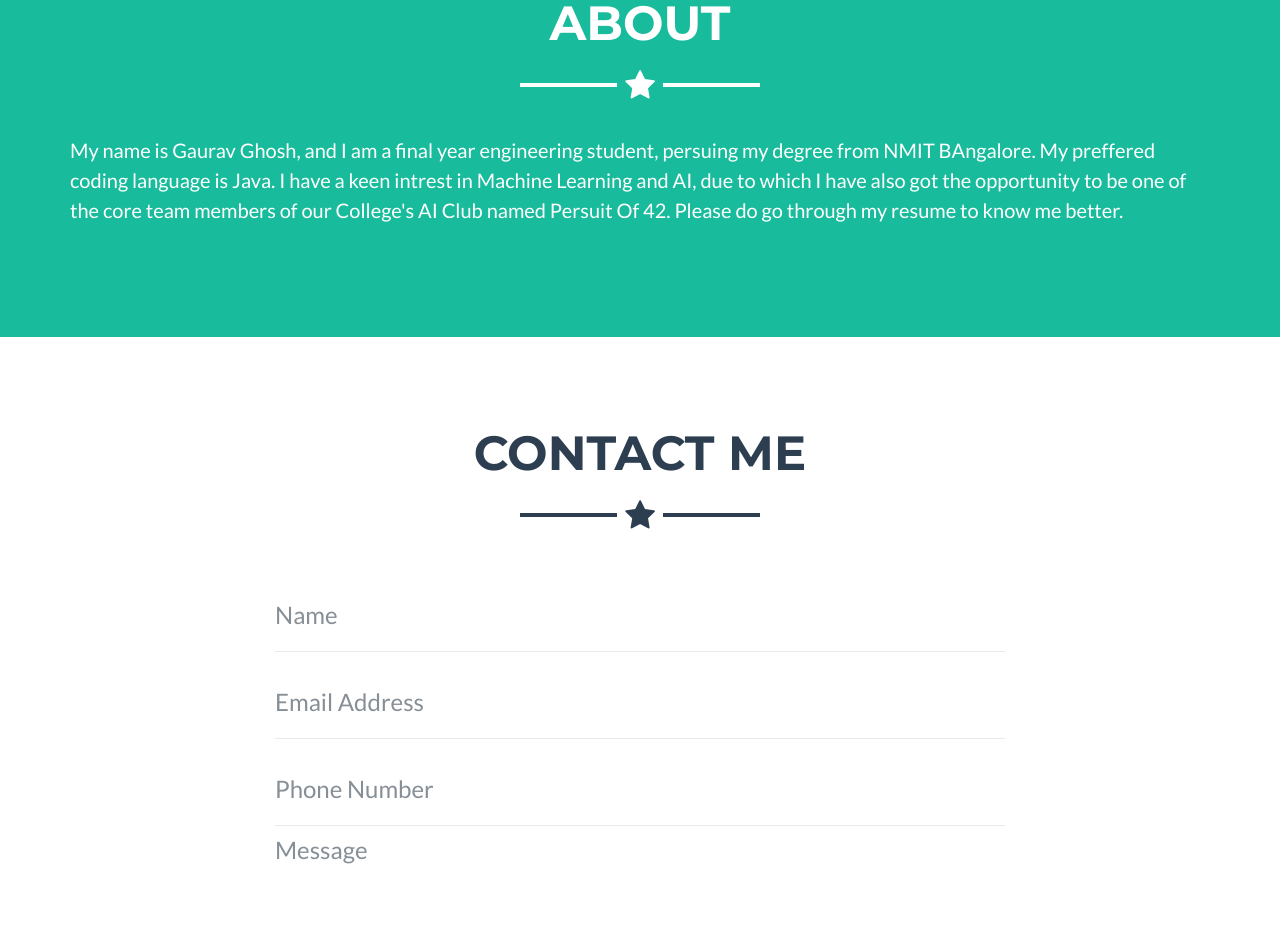
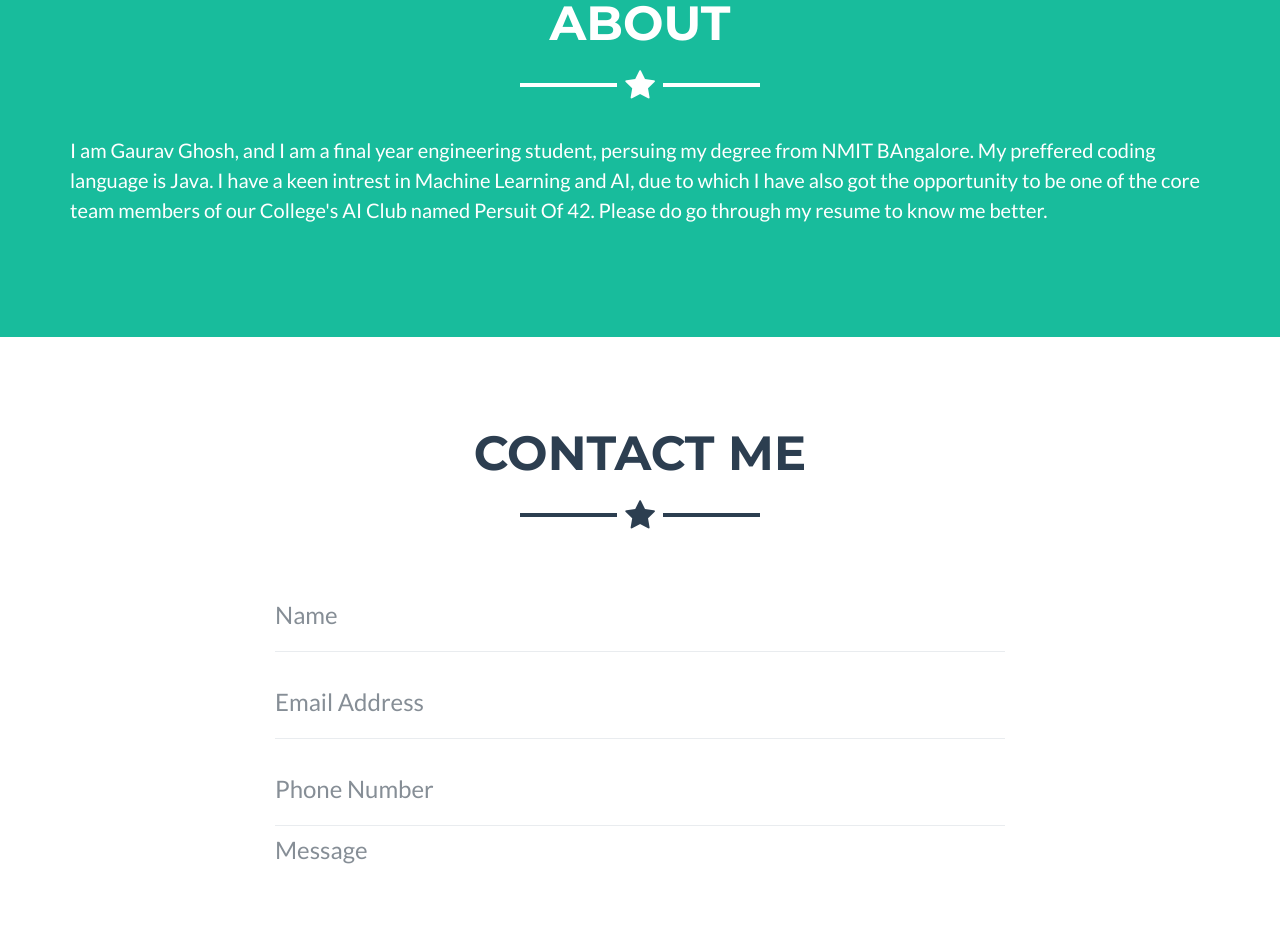
Before and after one commit to 210gaurav9/gaurav, a plain HTML site: page index.html in a window 1280 px wide. Shown: the part 1705-2640 px from the top of the page. Drawn offline with nearby package versions, Linux system fonts and the light colour scheme.

Commit message:
Update index.html

```diff
--- a/index.html
+++ b/index.html
@@ -88,7 +88,7 @@
             <hr class="star-light mb-5">
             <div class="row">
 
-                    <p class="lead">My name is Gaurav Ghosh, and I am a final year engineering student, persuing my degree from NMIT BAngalore. My preffered coding language is Java. I have a keen intrest in Machine Learning and AI, due to which I have also got the opportunity to be one of the core team members of our College's AI Club named Persuit Of 42. Please do go through my resume to know me better.</p>
+                    <p class="lead">I am Gaurav Ghosh, and I am a final year engineering student, persuing my degree from NMIT BAngalore. My preffered coding language is Java. I have a keen intrest in Machine Learning and AI, due to which I have also got the opportunity to be one of the core team members of our College's AI Club named Persuit Of 42. Please do go through my resume to know me better.</p>
 
 
             </div>
```
